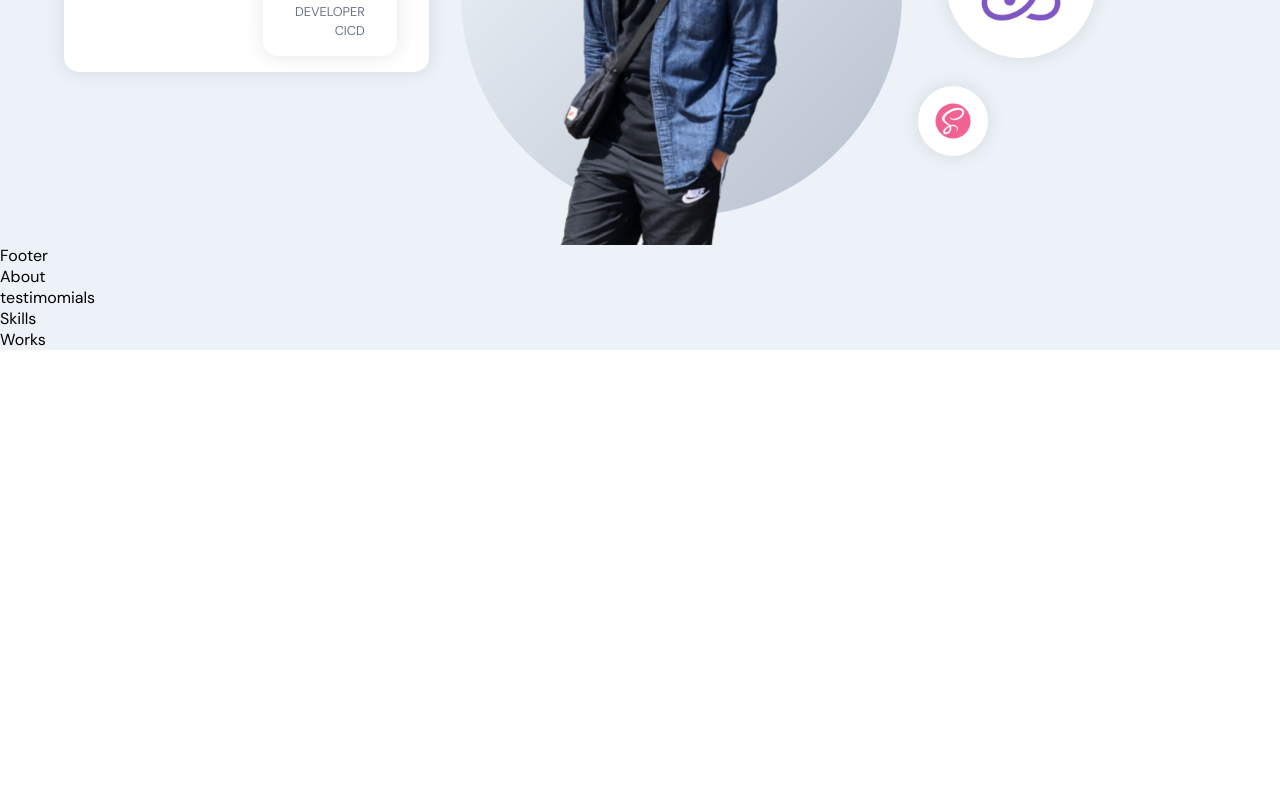
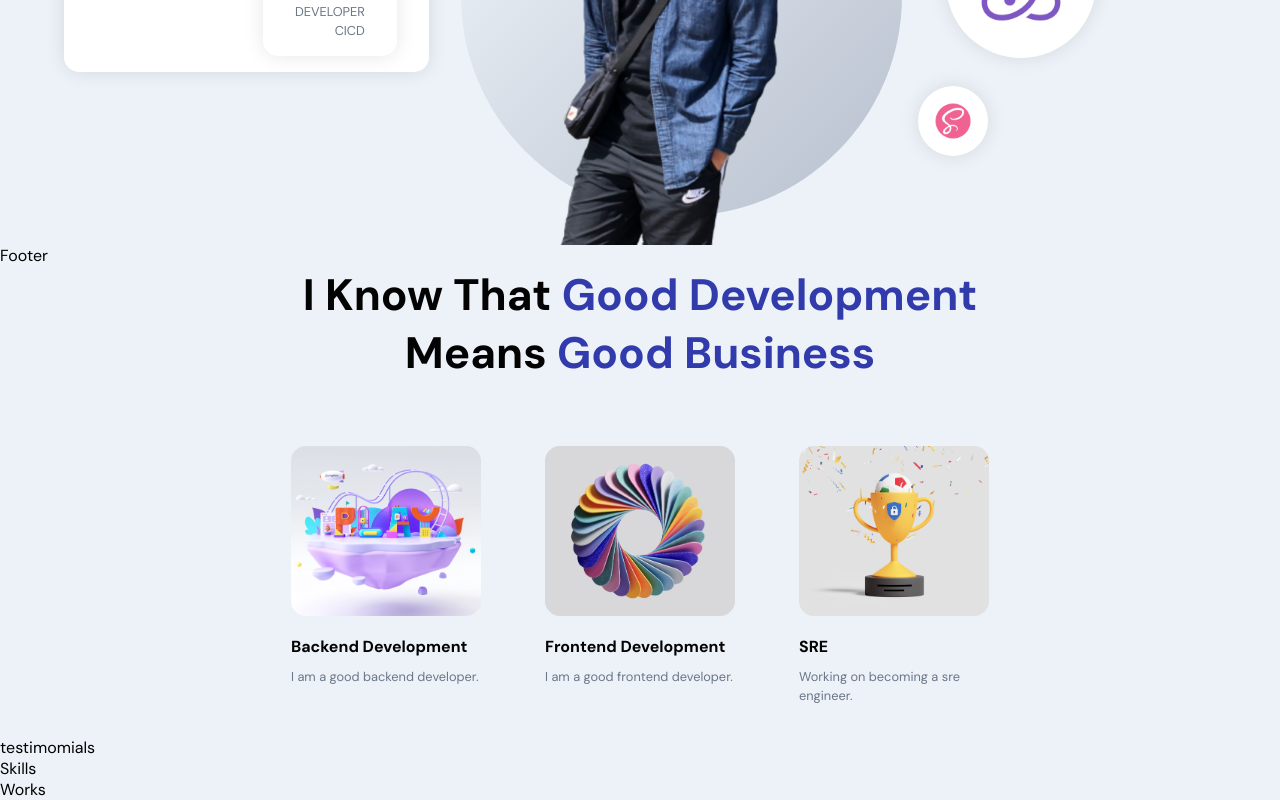
Before and after one commit to Kennylin-0428/kenny_portfolio, a React (Create React App) app in the folder frontend_react/: page / in a window 1280 px wide. Shown: the part 404-1204 px from the top of the page. Before the commit the page ends 800 px from the top, so only its background shows below. Built offline with nearby package versions, Linux system fonts and the light colour scheme.

Commit message:
Add About jsx and About scss

```diff
--- a/frontend_react/src/container/About/About.jsx
+++ b/frontend_react/src/container/About/About.jsx
@@ -1,9 +1,39 @@
-import React from 'react'
+import React, { useEffect, useState } from 'react'
+import { motion } from 'framer-motion';
+
+import { images } from '../../contsants';
 import './About.scss';
+
+const abouts = [
+  { title: 'Backend Development', description: 'I am a good backend developer.', imgUrl: images.about01 },
+  { title: 'Frontend Development', description: 'I am a good frontend developer.', imgUrl: images.about02 },
+  { title: 'SRE ', description: 'Working on becoming a sre engineer.', imgUrl: images.about03 }
+];
 
 const About = () => {
   return (
-    <div>About</div>
+    <>
+    <h2 className='head-text'>
+      I Know that <span>Good Development </span> <br />Means <span>Good Business</span>
+      </h2>
+
+      <div className='app__profiles'>
+        {abouts.map((about, index) =>(
+          <motion.div
+          whileInView={{ opacity: 1 }}
+          whileHover={{ scale: 1.1 }}
+          transition={{ duration: 0.5, type: 'tween' }}
+          className='app__profile-item'
+          key={about.title + index}
+          >
+            <img src={about.imgUrl} alt={about.title}/>
+            <h2 className='bold-text' style={{ marginTop: 20 }}>{about.title}</h2>
+            <p className='p-text' style={{ marginTop: 10 }}>{about.description}</p>
+
+          </motion.div>
+        ))}
+      </div>
+    </>
   )
 }
 
--- a/frontend_react/src/container/About/About.scss
+++ b/frontend_react/src/container/About/About.scss
@@ -0,0 +1,38 @@
+.app__about {
+    flex: 1;
+    width: 100%;
+    flex-direction: column;
+  }
+
+  .app__profiles {
+    display: flex;
+    justify-content: center;
+    align-items: flex-start;
+    flex-wrap: wrap;
+    margin-top: 2rem;
+  }
+
+  .app__profile-item {
+    width: 190px;
+    display: flex;
+    justify-content: flex-start;
+    align-items: flex-start;
+    flex-direction: column;
+    margin: 2rem;
+
+    img {
+      width: 100%;
+      height: 170px;
+      border-radius: 15px;
+      object-fit: cover;
+    }
+
+    @media screen and (min-width: 2000px) {
+      width: 370px;
+      margin: 2rem 4rem;
+
+      img {
+        height: 320px;
+      }
+    }
+  }
```
